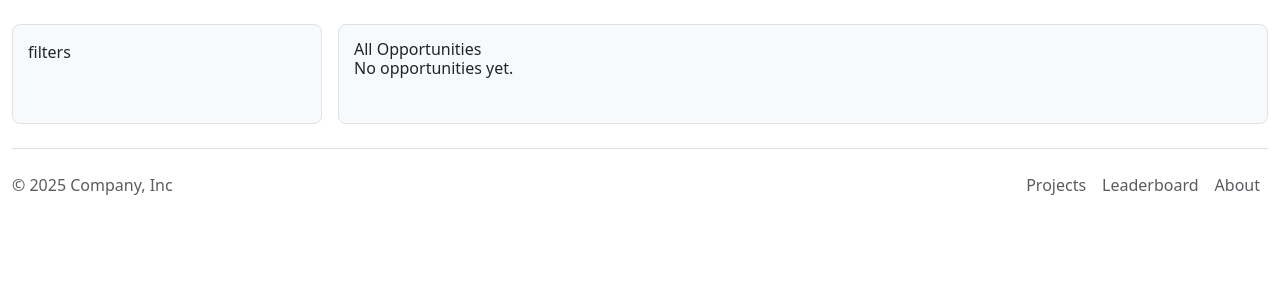
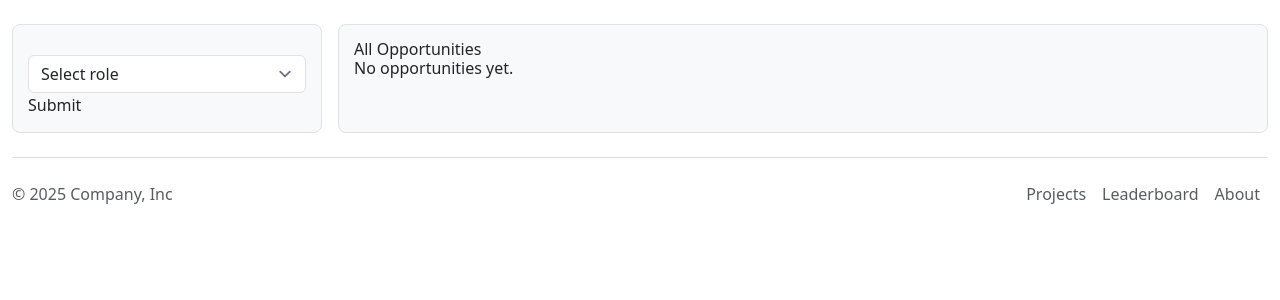
Before and after one commit to bashyrov/team-mate, a Django app: page /project/29/open-roles in a window 1280 px wide. Shown: the part 56-356 px from the top of the page. Run offline with Django 5.2, Linux system fonts and the light colour scheme; data comes from the database, SQL or seed files in the repository; data that the repository does not hold is empty; some libraries are stand-ins or nearby versions.

Commit message:
Create search form for projects open roles

```diff
--- a/projects/forms.py
+++ b/projects/forms.py
@@ -97,6 +97,19 @@ class TaskForm(forms.ModelForm):
         fields = ['title', 'description', 'status', 'assignee', 'tags']
 
 
+class ProjectOpenRoleSearchForm(forms.Form):
+
+    role_name = forms.ChoiceField(
+        choices=[('', 'Select role')] + list(ProjectMembership.ROLE_CHOICES),
+        required=True,
+        label='',
+        widget=forms.Select(attrs={
+            'class': 'form-control',
+            'style': 'margin-top: 15px;'
+        })
+    )
+
+
 class ProjectOpenRoleForm(forms.ModelForm):
     role_name = forms.ChoiceField(
         choices=[('', 'Select domain')] + list(ProjectMembership.ROLE_CHOICES),
--- a/projects/urls.py
+++ b/projects/urls.py
@@ -6,6 +6,7 @@ app_name = 'projects'
 
 urlpatterns = [
     path('', views.ProjectListView.as_view(), name='dashboard'),
+    path('profile/<int:user_pk>/', views.DeveloperDetailView.as_view(), name='profile'),
     path('projects/', views.ProjectListView.as_view(), name='project_list'),
     path('my-projects/', views.MyProjectListView.as_view(), name='my_projects'),
     path('project/<int:project_pk>/', views.ProjectDetailView.as_view(), name='project_detail'),
@@ -15,7 +16,6 @@ urlpatterns = [
     path('project/rating/<int:project_pk>/', views.ProjectRatingCreateView.as_view(), name='project_rate'),
     path('project/<int:project_pk>/roles/edit/', views.ProjectRolesUpdateView.as_view(), name='project_edit_roles'),
     path('project/<int:project_pk>/stage/edit/', views.ProjectStageUpdateView.as_view(), name='project_edit_stage'),
-    path('profile/<int:project_pk>/', views.DeveloperDetailView.as_view(), name='profile'),
     path('project/<int:project_pk>/task/create/', views.TaskCreateView.as_view(), name='task_create'),
     path('project/<int:project_pk>/open-roles', views.ProjectOpenRoleListView.as_view(), name='project_open_roles_list'),
     path('project/<int:project_pk>/open-roles/create/', views.ProjectOpenRoleCreateView.as_view(), name='project_open_roles_create'),
--- a/projects/views.py
+++ b/projects/views.py
@@ -1,3 +1,4 @@
+
 from django.contrib.auth import get_user_model
 from django.contrib.auth.models import User
 from django.core.exceptions import PermissionDenied
@@ -8,7 +9,8 @@ from django.views.generic import ListView, DetailView, CreateView, UpdateView, F
 from .models import Project, Task, Developer, ProjectMembership, ProjectRating, DeveloperRatings, ProjectApplication, \
     ProjectOpenRole
 from .forms import ProjectForm, TaskForm, ProjectMembershipFormSet, ProjectMembershipFormUpdate, ProjectMembershipForm, \
-    ProjectStageForm, ProjectRatingForm, ProjectApplicationForm, ProjectSearchForm, ProjectOpenRoleForm
+    ProjectStageForm, ProjectRatingForm, ProjectApplicationForm, ProjectSearchForm, ProjectOpenRoleForm, \
+    ProjectOpenRoleSearchForm
 from django.shortcuts import redirect, get_object_or_404, render
 from django.db.models import Avg
 
@@ -158,27 +160,38 @@ class ProjectOpenRoleListView(ListView):
     context_object_name = 'open_roles'
     success_url = reverse_lazy('projects:open_roles_list')
 
-    def post(self, request, pk):
-        task = get_object_or_404(Task, pk=pk)
-
-        task.delete()
-        return JsonResponse({"status": "deleted"})
-
     def dispatch(self, request, *args, **kwargs):
         self.project = get_object_or_404(Project, pk=self.kwargs['project_pk'])
         return super().dispatch(request, *args, **kwargs)
 
     def get_queryset(self):
-        return self.project.open_roles.all()
+
+        qs = ProjectOpenRole.objects.all().filter(project=self.project)
+
+        form = ProjectOpenRoleSearchForm(self.request.GET)
+
+        if form.is_valid():
+            role_name = form.cleaned_data.get('role_name')
+            if role_name:
+                qs = qs.filter(role_name=role_name)
+
+        return qs
 
     def get_context_data(self, **kwargs):
-        open_roles = self.project.open_roles.all()
-        project = Project.objects.get(pk=self.kwargs['project_pk'])
+        context = super().get_context_data(**kwargs)
 
-        return {
-            'open_roles': open_roles,
-            'project': project,
-        }
+        project = get_object_or_404(Project, pk=self.kwargs['project_pk'])
+        #open_roles = project.open_roles.all()
+
+        role_name = self.request.GET.get('role_name', '')
+
+        context['search_form'] = ProjectOpenRoleSearchForm(
+            initial={'role_name': role_name}
+        )
+        #context['open_roles'] = open_roles
+        context['project'] = project
+
+        return context
 
 
 class ProjectOpenRoleDeleteView(View):
@@ -342,6 +355,7 @@ class DeveloperDetailView(DetailView):
     model = Developer
     template_name = 'projects/profile.html'
     context_object_name = 'developer'
+    pk_url_kwarg = 'user_pk'
 
     def get_context_data(self, **kwargs):
         context = super().get_context_data(**kwargs)
--- a/templates/projects/project_open_roles_list.html
+++ b/templates/projects/project_open_roles_list.html
@@ -2,7 +2,10 @@
 {% block content %}
 <div class="d-grid gap-3" style="grid-template-columns: 1fr 3fr;">
   <div class="bg-body-tertiary border rounded-3 sticky-top" style="min-height: 100px; padding: 15px;">
-    filters
+    <form action="" method="get">
+      {{ search_form }}
+      <input type="submit">
+    </form>
   </div>
   <div class="bg-body-tertiary border rounded-3" style="min-height: 100px; padding: 15px;">
     <h2>All Opportunities</h2>
```
